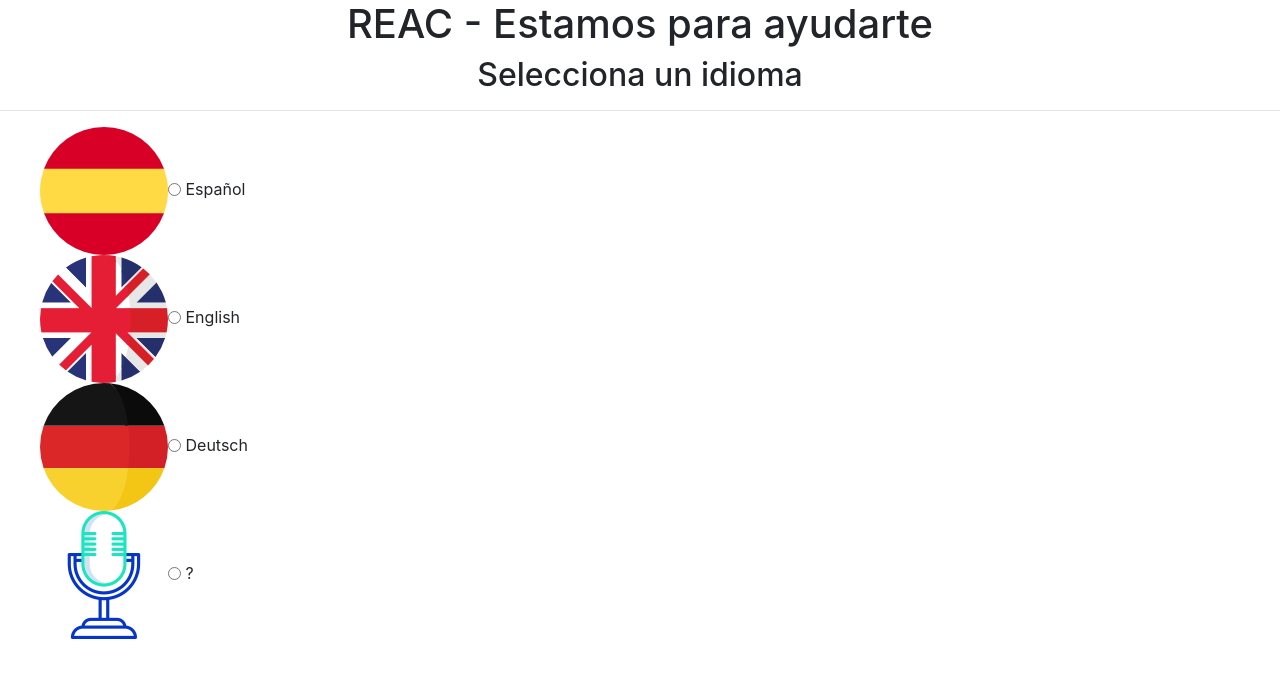
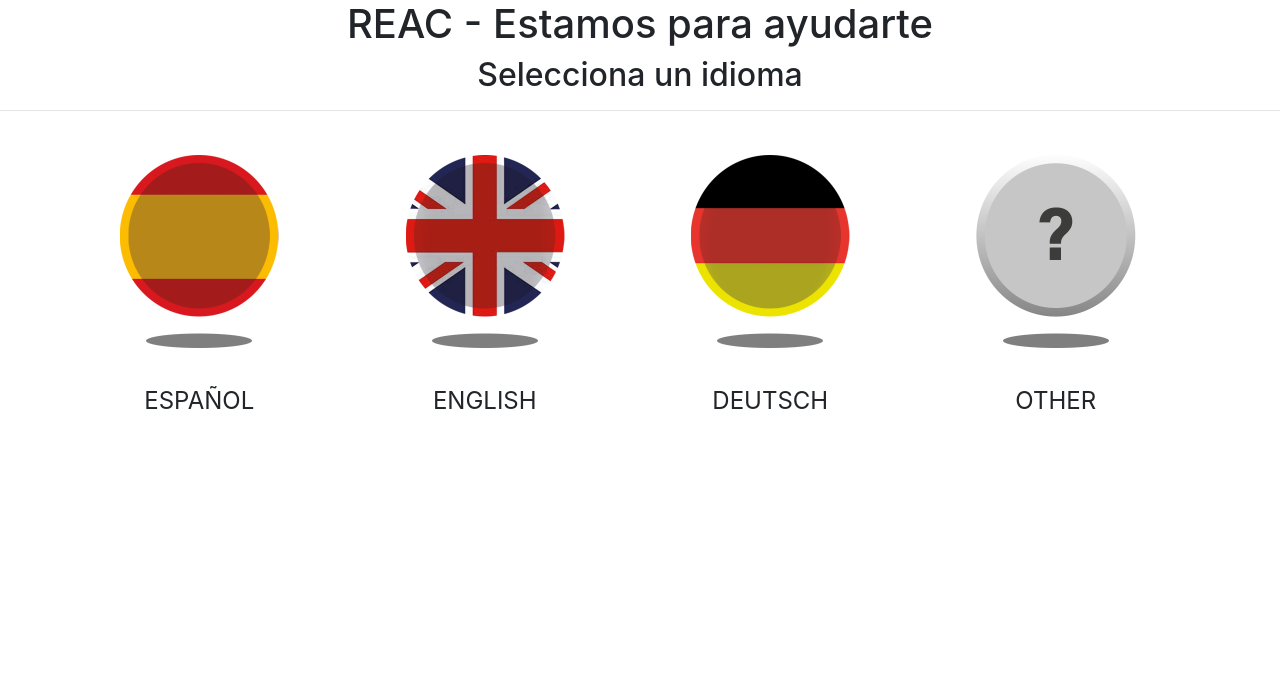
Before and after one commit to antoniojfaj/hackathon, a PHP site: page / in a window 1280 px wide. Shown: the top 678 px of the page. Run offline with PHP 8.4, Linux system fonts and the light colour scheme.

Commit message:
Interfaz selector idiomas terminada

```diff
--- a/css/reac.css
+++ b/css/reac.css
@@ -9,6 +9,25 @@ body {
 	height:100%;
 	margin:0;
 }
-.selectorIdioma li {
-	list-style-type:none;
+.selectorIdioma {
+	left:25%;
+	margin-left:50%
+	width:100%;
+	text-align:center;
 }
+.selectorIdioma div {
+	text-align:center;
+	transition:all 0.5s ease-in-out;
+	margin-right:25px;
+	text-transform:uppercase;
+	font-size:24px;
+	display:inline-block;
+}
+.selectorIdioma img {
+	width:256px;
+	height:256px;
+}
+.pagina {
+	background-color: white;
+	transition: all 1s ease-in-out;
+}
--- a/index.php
+++ b/index.php
@@ -5,22 +5,29 @@
 	<link rel="stylesheet" href="css/reac.css" />
     </head>
     <body>
+		<input type="hidden" name="idioma" id="idioma" value="es" />
         <div id="contenedor">
             <h1>REAC - Estamos para ayudarte</h1>
-            <h2>Selecciona un idioma</h2>
-            <hr/>
-            <div class="selectorIdioma">
-                <ul>
-					<li><img src="img/es.png" alt="es" /><input name="idioma" type="radio" value="es" selected /> Español</li>
-					<li><img src="img/en.png" alt="en" /><input name="idioma" type="radio" value="en" /> English</li>
-					<li><img src="img/de.png" alt="de" /><input name="idioma" type="radio" value="de" /> Deutsch</li>
-					<li><img src="img/0.png" alt="0" /><input name="idioma" type="radio" value="0" /> ?</li>
-				</ul>
-            </div>
+			<div class="pagina" id="pagina">
+				<h2>Selecciona un idioma</h2>
+				<hr/>
+				<div class="selectorIdioma">
+					<div><img id="es" src="img/es.png" alt="es" onclick="escogerIdioma('es')" />
+					<br/>Español</div>
+					<div><img id="en" src="img/en.png" alt="en"  onclick="escogerIdioma('en')" />
+					<br/>English</div>
+					<div><img id="de" src="img/de.png" alt="de"  onclick="escogerIdioma('de')" />
+					<br/>Deutsch</div>
+					<div><img src="img/0.png" alt="0" onclick="detectarIdioma();" />
+					<br/>Other</div>
+				</div>
+			</div>
+
         </div>
 
     </body>
     <script src="js/jQuery.js"></script>
     <script src="js/bootstrap.js"></script>
+    <script src="js/reac.js"></script>
 
 </html>
--- /dev/null
+++ b/js/reac.js
@@ -0,0 +1,4 @@
+function escogerIdioma(idioma) {
+	$("#idioma").val(idioma);
+	$("#pagina").css("opacity","0");
+}
```
Also changed, not shown: img/0.png, img/de.png, img/en.png, img/es.png.
